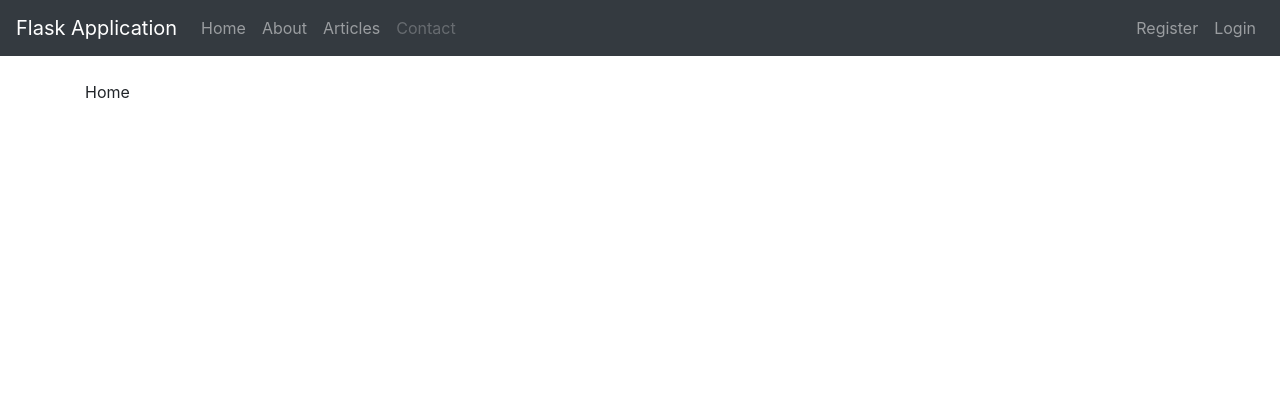
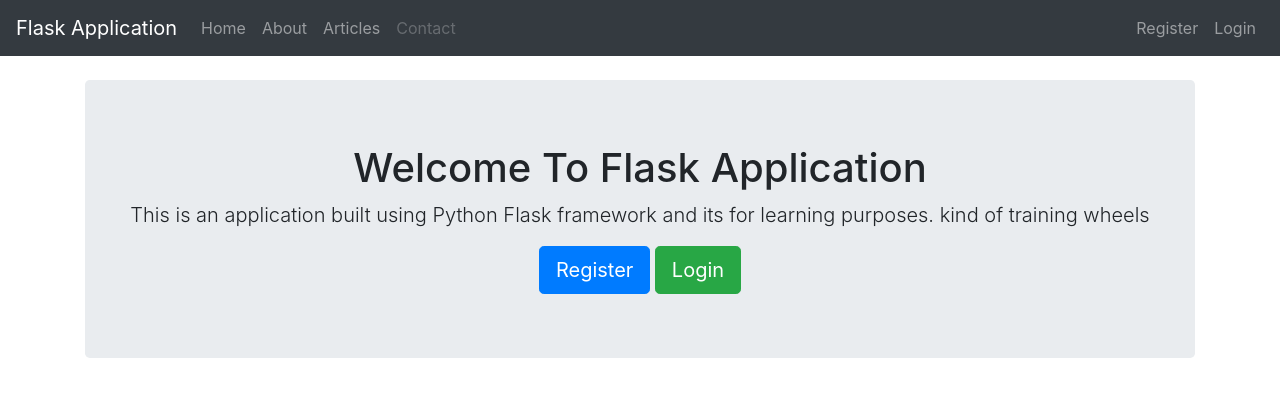
Before and after one commit to kcharles52/python_projects, a Flask app: page / in a window 1280 px wide. Shown: the top 397 px of the page. Run offline with Flask 2, Linux system fonts and the light colour scheme; some libraries are stand-ins or nearby versions.

Commit message:
Editing the home page and additing buttons

```diff
--- a/FlaskApp/templates/home.html
+++ b/FlaskApp/templates/home.html
@@ -1,5 +1,13 @@
 {% extends 'layout.html' %}
 
 {% block body%}
-    Home
+    <div class="jumbotron text-center" >
+        <h1>Welcome To Flask Application</h1>
+        <p class="lead" >This is an application built using Python Flask framework and its for learning purposes. kind of training wheels</p>
+
+        {% if session.logged_in==NUL %}
+            <a href="/register" class="btn btn-primary btn-lg">Register</a>
+            <a href="/login" class="btn btn-success btn-lg" >Login</a>
+        {% endif %}
+    </div>
 {% endblock%}
```
